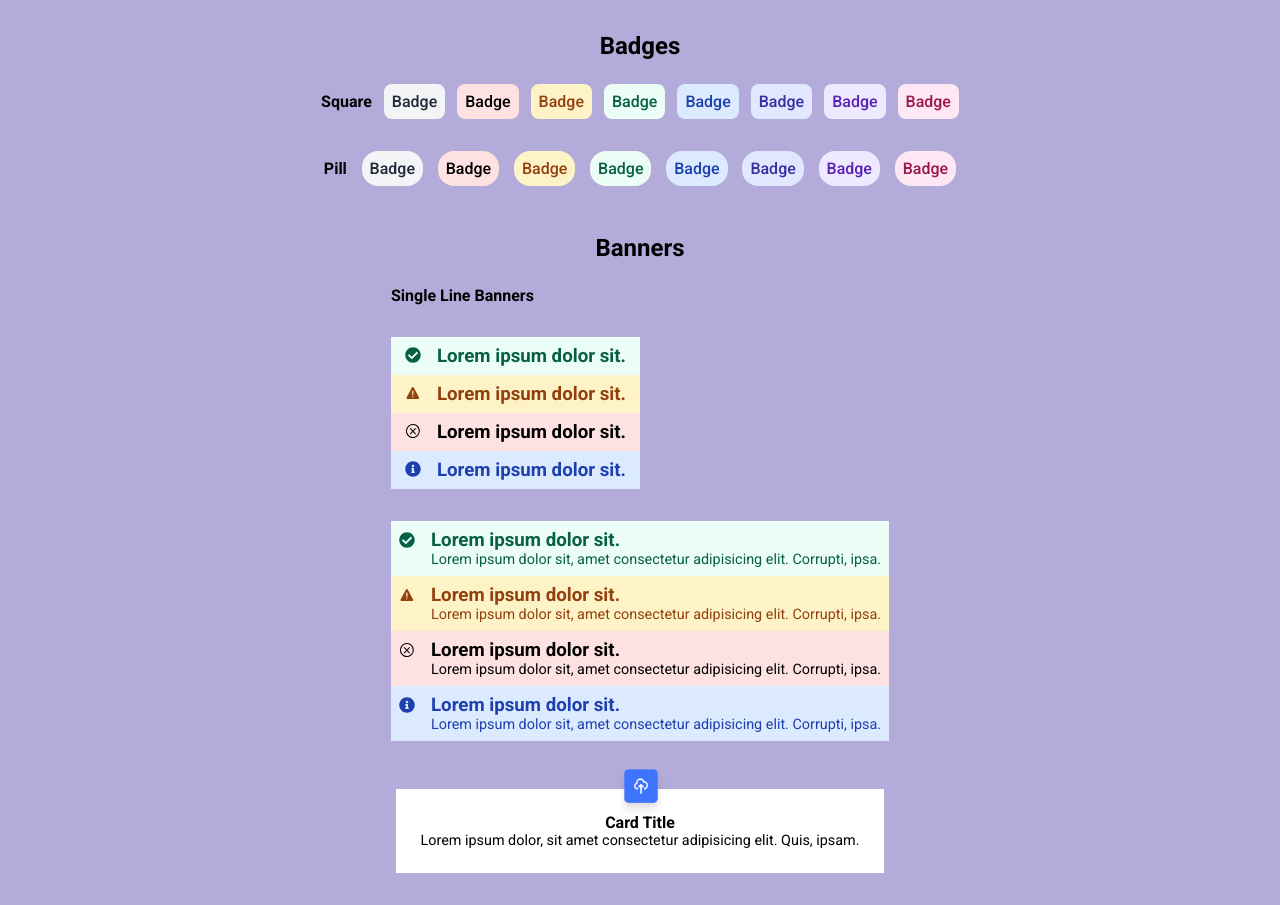
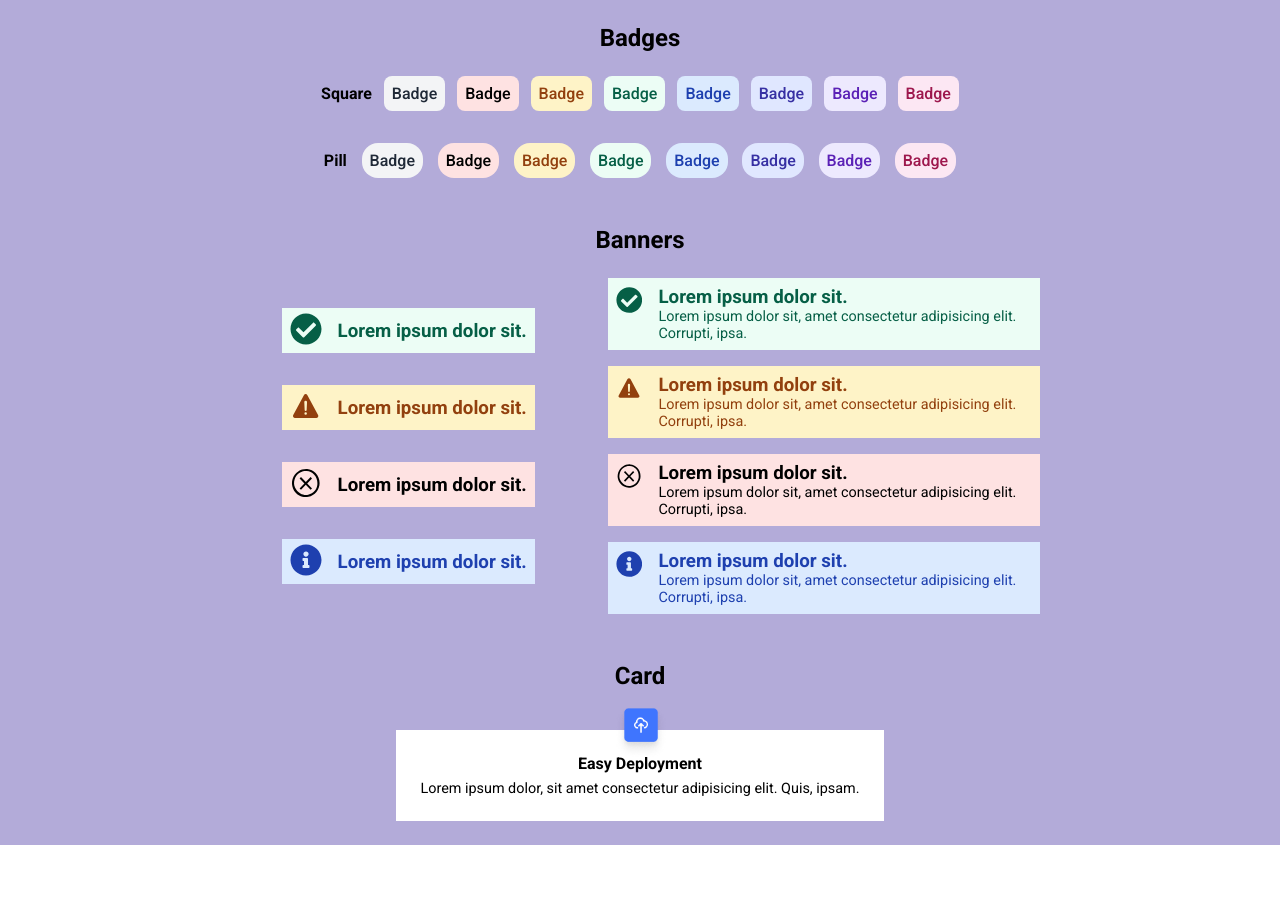
Before and after one commit to CaedusSolo/react-ui_lib, a React (Vite) app: page / in a window 1280 px wide. After the commit the page ends 845 px from the top, so only its background shows below. Built offline with nearby package versions, Linux system fonts and the light colour scheme.

Commit message:
Finished styling for Badge, Banner and Card components

```diff
--- a/src/App.css
+++ b/src/App.css
@@ -22,7 +22,8 @@
   width: 100%;
   max-width: 100%;
   background-color: rgb(179, 171, 217);
-  padding: 2em;
+  padding: 1.5em;
+
 }
 
 .appContainer > section {
@@ -31,9 +32,14 @@
   justify-content: center;
   gap: 1.5em;
   align-items: center;
+  width: 100%;
 }
 
-.wrapper {
+/* .wrapper {
+  width: 100%;
+} */
+
+.badgeSection > .wrapper {
   display: flex;
   flex-direction: column;
   justify-content: center;
@@ -49,3 +55,25 @@
   width: 100%;
   gap: 0.75em;
 }
+
+.bannerSection .wrapper {
+  display: flex;
+  align-items: center;
+  justify-content: space-around;
+  gap: 2em;
+}
+
+.singleLineBanners {
+  display: flex;
+  flex-direction: column;
+  align-items: center;
+  gap: 2em;
+  justify-content: space-evenly;
+  width: 50%;
+}
+
+.multiLineBanners {
+  display: flex;
+  flex-direction: column;
+  gap: 1em
+}
--- a/src/App.jsx
+++ b/src/App.jsx
@@ -69,14 +69,14 @@ function App() {
         <section className="bannerSection">
           <h2 className="sectionTitle">Banners</h2>
           <div className="wrapper">
-            <h4>Single Line Banners</h4>
             <div className="singleLineBanners">{mapBanners("single")}</div>
             <div className="multiLineBanners">{mapBanners("multiline")}</div>
           </div>
         </section>
         <section className="cardSection">
+          <h2 className="sectionTitle">Card</h2>
             <Card className="card">
-            <Card.Title className="cardTitle">Card Title</Card.Title>
+              <Card.Title className="cardTitle">Easy Deployment</Card.Title>
               <Card.Text className="cardText">
                 Lorem ipsum dolor, sit amet consectetur adipisicing elit. Quis,
                 ipsam.
--- a/src/components/Banner/banner.css
+++ b/src/components/Banner/banner.css
@@ -4,7 +4,7 @@
     display: flex;
     justify-content: center;
     align-items: start;
-    gap: 1em
+    gap: 1em;
 }
 
 .banner.success {
@@ -29,7 +29,6 @@
 
 .banner.single {
     align-items: center;
-    width: 50%;
     padding: 0.5em;
 }
 
@@ -42,9 +41,13 @@
 }
 
 .banner.multiline .icon {
-    margin-top: 3px;
+    margin-top: -0.15rem;
 }
 
 .bannerText {
     font-size: 0.9rem;
 }
+
+.banner .icon {
+    font-size: 2rem;
+}
--- a/src/components/Card/card.css
+++ b/src/components/Card/card.css
@@ -3,6 +3,7 @@
     text-align: center;
     padding: 1.5em;
     position: relative;
+    margin-top: 1em;
 }
 
 .cardTitle {
@@ -11,6 +12,7 @@
 
 .cardText {
     font-size: 0.9rem;
+    margin-top: 0.5em;
 }
 
 .brandLogo {
```
Also changed, not shown: src/components/Testimonial/Testimonial.jsx (added), src/components/Testimonial/testimonial.css (added), src/components/Testimonial/testimonialImg.png (added). Lines whose indentation alone changed are shown as unchanged.
